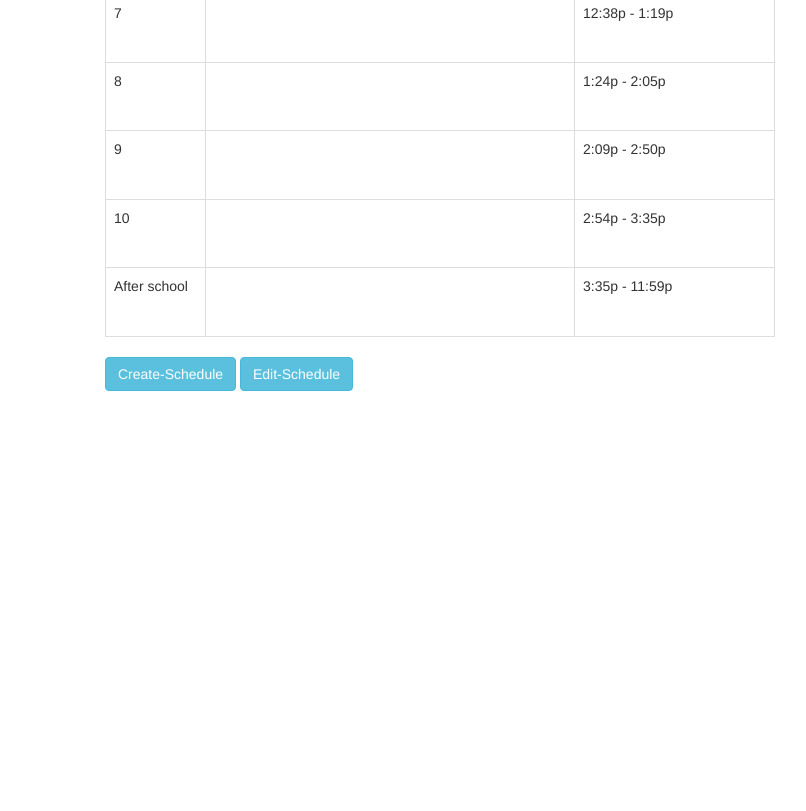
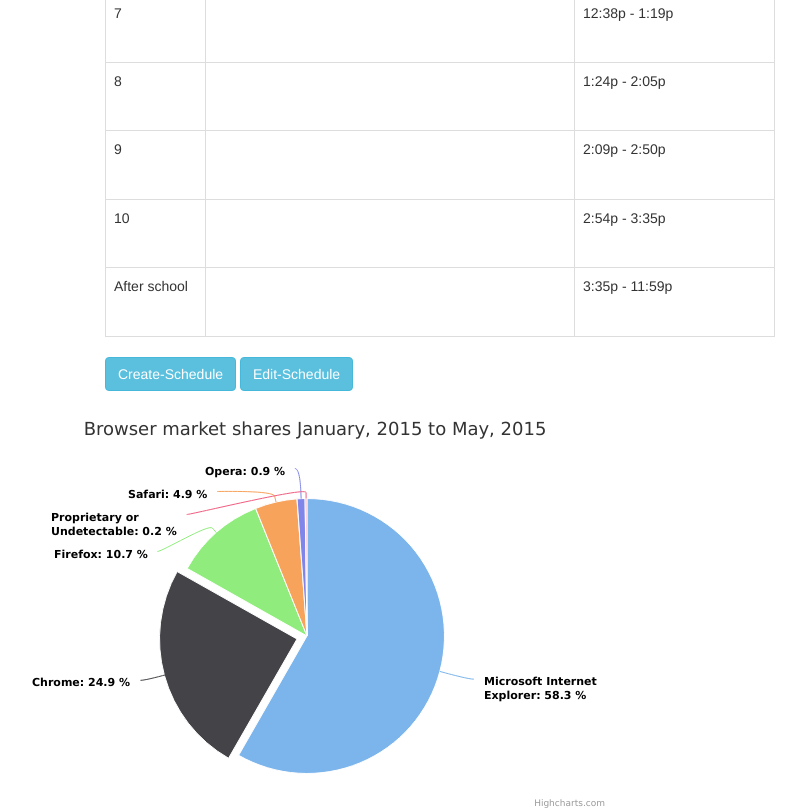
Before and after one commit to aliang8/StuyDashboard, a plain HTML site: page index.html in a window 1280 px wide. Shown: the part 2169-2980 px from the top of the page, without its empty margins (325-1131 px from the left). Before the commit the page ends 2580 px from the top, so only its background shows below. Drawn offline with nearby package versions, Linux system fonts and the light colour scheme.

Commit message:
checking out highcharts

```diff
--- a/index.html
+++ b/index.html
@@ -8,6 +8,7 @@
     <title>StuyDashboard</title>
 
     <!-- CSS -->
+
     <link rel="stylesheet" type="text/css" href="css/bootstrap.min.css"/>
     <link rel="stylesheet" type="text/css" href="css/simple-sidebar.css"/>
     <link rel="stylesheet" type="text/css" href="css/weather.css"/>
@@ -20,7 +21,7 @@
 
     <!-- jQuery & JS (jquery must be put before bootstrap js -->
     <script type="text/javascript" src="js/jquery/jquery.min.js"></script>
-
+	<script src="http://code.highcharts.com/highcharts.js"></script>
     <script type="text/javascript" src="js/simpleWeather/jquery.simpleWeather.min.js"></script>
     <script type="text/javascript" src="js/bootstrap.min.js"></script>
     <script type="text/javascript" src="js/calendar.js"></script>
@@ -241,13 +242,17 @@
 
       </div>
     </div>
+
+
+	<div id="container" style="min-width: 310px; height: 400px; max-width: 600px; margin: 0 auto"></div>
+
     <!-- Must be placed at the end of the body to work -->
     <script type="text/javascript" src="js/weather.js"></script>
     <script type="text/javascript" src="js/checklist.js"></script>
     <script type="text/javascript" src="js/sidebar.js"></script>
     <script type="text/javascript" src="js/flip.js"></script>
 	<script type="text/javascript" src="js/scheduler.js"></script>
-
+	<script type="text/javascript" src="js/charts.js"></script>
   </body>
 
 </html>
--- /dev/null
+++ b/js/charts.js
@@ -0,0 +1,51 @@
+$(function () {
+    $('#container').highcharts({
+        chart: {
+            plotBackgroundColor: null,
+            plotBorderWidth: null,
+            plotShadow: false,
+            type: 'pie'
+        },
+        title: {
+            text: 'Browser market shares January, 2015 to May, 2015'
+        },
+        plotOptions: {
+            pie: {
+                allowPointSelect: true,
+                cursor: 'pointer',
+                dataLabels: {
+                    enabled: true,
+                    format: '<b>{point.name}</b>: {point.percentage:.1f} %',
+                    style: {
+                        color: (Highcharts.theme && Highcharts.theme.contrastTextColor) || 'black'
+                    }
+                }
+            }
+        },
+        series: [{
+            name: 'Brands',
+            colorByPoint: true,
+            data: [{
+                name: 'Microsoft Internet Explorer',
+                y: 56.33
+            }, {
+                name: 'Chrome',
+                y: 24.03,
+                sliced: true,
+                selected: true
+            }, {
+                name: 'Firefox',
+                y: 10.38
+            }, {
+                name: 'Safari',
+                y: 4.77
+            }, {
+                name: 'Opera',
+                y: 0.91
+            }, {
+                name: 'Proprietary or Undetectable',
+                y: 0.2
+            }]
+        }]
+    });
+});
```
